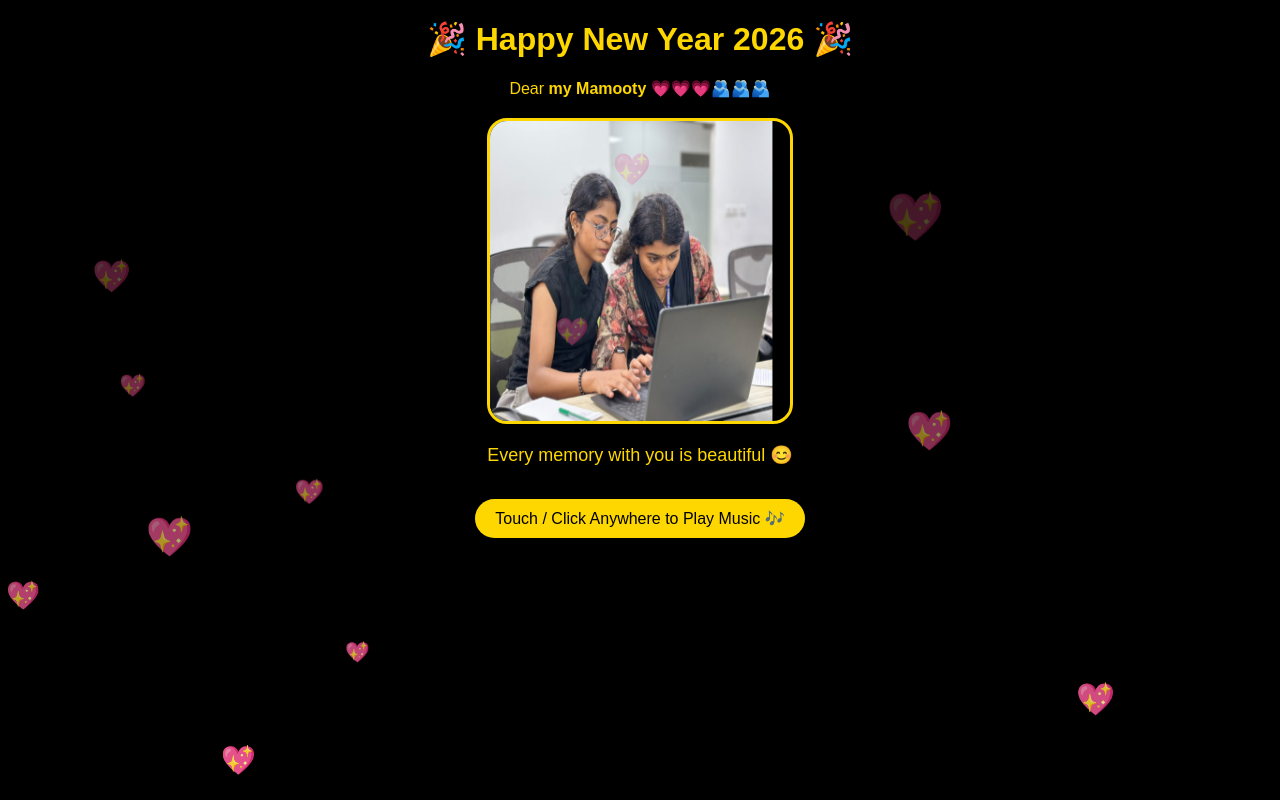
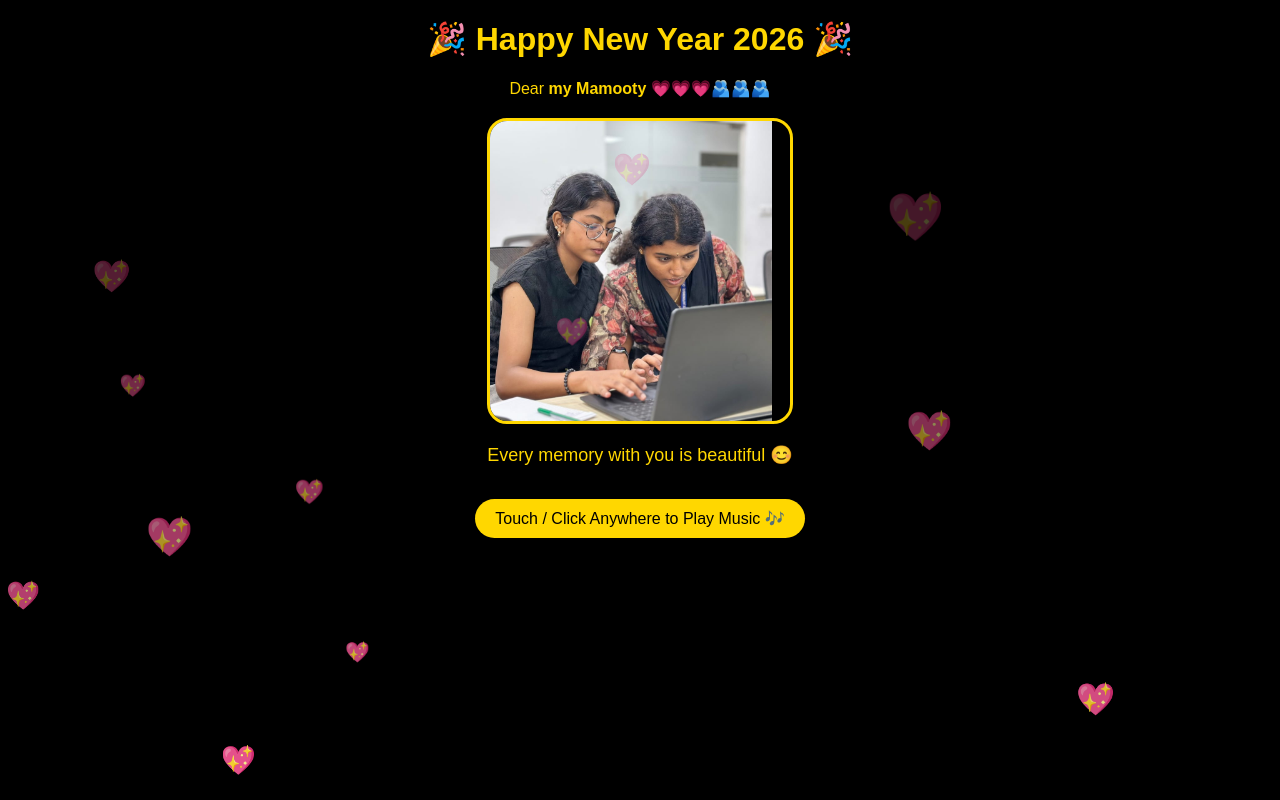
Before and after one commit to Sachin-19Sac/new-year, a plain HTML site: page index.html in a window 1280 px wide. Drawn offline with Linux system fonts and the light colour scheme.

Commit message:
index.html

```diff
--- a/index.html
+++ b/index.html
@@ -10,16 +10,14 @@ body {
     background: black;
     color: gold;
     text-align: center;
-    font-family: Arial;
+    font-family: Arial, sans-serif;
     overflow-x: hidden;
 }
 
-/* Heading */
 h1 {
     margin-top: 20px;
 }
 
-/* Slider */
 .slider {
     width: 300px;
     height: 300px;
@@ -31,21 +29,20 @@ h1 {
 }
 
 .slider img {
-    width: 300px;
-    height: 300px;
+    width: 100%;
+    height: 100%;
+    object-fit: cover;
     position: absolute;
     left: 0;
     top: 0;
     transition: transform 0.8s ease-in-out;
 }
 
-/* Message */
 #message {
     font-size: 18px;
     margin-top: 15px;
 }
 
-/* Button */
 button {
     margin: 15px;
     padding: 10px 20px;
@@ -61,16 +58,16 @@ button {
     position: fixed;
     bottom: -10px;
     font-size: 20px;
-    animation: floatUp 6s linear infinite;
+    animation: floatUp 6s linear forwards;
     opacity: 0.8;
 }
 
 @keyframes floatUp {
-    0% {
+    from {
         transform: translateY(0) scale(1);
         opacity: 1;
     }
-    100% {
+    to {
         transform: translateY(-100vh) scale(1.5);
         opacity: 0;
     }
@@ -84,34 +81,34 @@ button {
 <p>Dear <b>my Mamooty 💗💗💗🫂🫂🫂</b></p>
 
 <div class="slider">
-    <img id="photo" src="photos/p1.jpeg">
+    <img id="photo" src="./photos/p1.jpeg" alt="photo">
 </div>
 
 <p id="message">You make my life special 💖</p>
 
-<button>Touch / Click Anywhere to Play Music 🎶</button>
+<button id="playBtn">Touch / Click Anywhere to Play Music 🎶</button>
 
 <!-- AUDIO -->
-<audio id="song1" loop>
-    <source src="music.mpeg" type="audio/mpeg">
+<audio id="song1">
+    <source src="./music.mpeg" type="audio/mpeg">
 </audio>
 
-<audio id="song2" loop>
-    <source src="music2.mpeg" type="audio/mpeg">
+<audio id="song2">
+    <source src="./music2.mpeg" type="audio/mpeg">
 </audio>
 
 <script>
-/* ---------------- SLIDER DATA ---------------- */
+/* -------- SLIDER DATA -------- */
 const photos = [
-  "photos/p1.jpeg",
-  "photos/p2.jpeg",
-  "photos/p3.jpeg",
-  "photos/p4.jpeg",
-  "photos/p5.jpeg",
-  "photos/p6.jpeg",
-  "photos/p7.jpeg",
-  "photos/p8.jpeg",
-  "photos/p9.jpeg"
+  "./photos/p1.jpeg",
+  "./photos/p2.jpeg",
+  "./photos/p3.jpeg",
+  "./photos/p4.jpeg",
+  "./photos/p5.jpeg",
+  "./photos/p6.jpeg",
+  "./photos/p7.jpeg",
+  "./photos/p8.jpeg",
+  "./photos/p9.jpeg"
 ];
 
 const messages = [
@@ -127,14 +124,14 @@ const img = document.getElementById("photo");
 const msg = document.getElementById("message");
 
 /* AUTO SLIDE */
-function slideNext(direction = 1) {
-    img.style.transform = `translateX(${direction * -100}%)`;
+function slideNext(dir = 1) {
+    img.style.transform = `translateX(${dir * -100}%)`;
 
     setTimeout(() => {
-        index = (index + direction + photos.length) % photos.length;
+        index = (index + dir + photos.length) % photos.length;
         img.src = photos[index];
-        msg.innerHTML = messages[index % messages.length];
-        img.style.transform = `translateX(${direction * 100}%)`;
+        msg.textContent = messages[index % messages.length];
+        img.style.transform = `translateX(${dir * 100}%)`;
     }, 400);
 
     setTimeout(() => {
@@ -144,20 +141,21 @@ function slideNext(direction = 1) {
 
 setInterval(() => slideNext(1), 4000);
 
-/* ---------------- MOBILE SWIPE ---------------- */
+/* MOBILE SWIPE */
 let startX = 0;
+const slider = document.querySelector(".slider");
 
-document.querySelector(".slider").addEventListener("touchstart", e => {
+slider.addEventListener("touchstart", e => {
     startX = e.touches[0].clientX;
 });
 
-document.querySelector(".slider").addEventListener("touchend", e => {
-    let endX = e.changedTouches[0].clientX;
+slider.addEventListener("touchend", e => {
+    const endX = e.changedTouches[0].clientX;
     if (startX - endX > 50) slideNext(1);
     if (endX - startX > 50) slideNext(-1);
 });
 
-/* ---------------- MUSIC AUTOPLAY ---------------- */
+/* MUSIC */
 let started = false;
 const song1 = document.getElementById("song1");
 const song2 = document.getElementById("song2");
@@ -169,20 +167,18 @@ document.body.addEventListener("click", () => {
     }
 });
 
-/* Auto play second song after first */
 song1.addEventListener("ended", () => {
     song2.play();
 });
 
-/* ---------------- HEART BACKGROUND ---------------- */
+/* HEARTS */
 function createHeart() {
     const heart = document.createElement("div");
     heart.className = "heart";
-    heart.innerHTML = "💖";
+    heart.textContent = "💖";
     heart.style.left = Math.random() * 100 + "vw";
     heart.style.fontSize = (Math.random() * 20 + 15) + "px";
     document.body.appendChild(heart);
-
     setTimeout(() => heart.remove(), 6000);
 }
 
```
